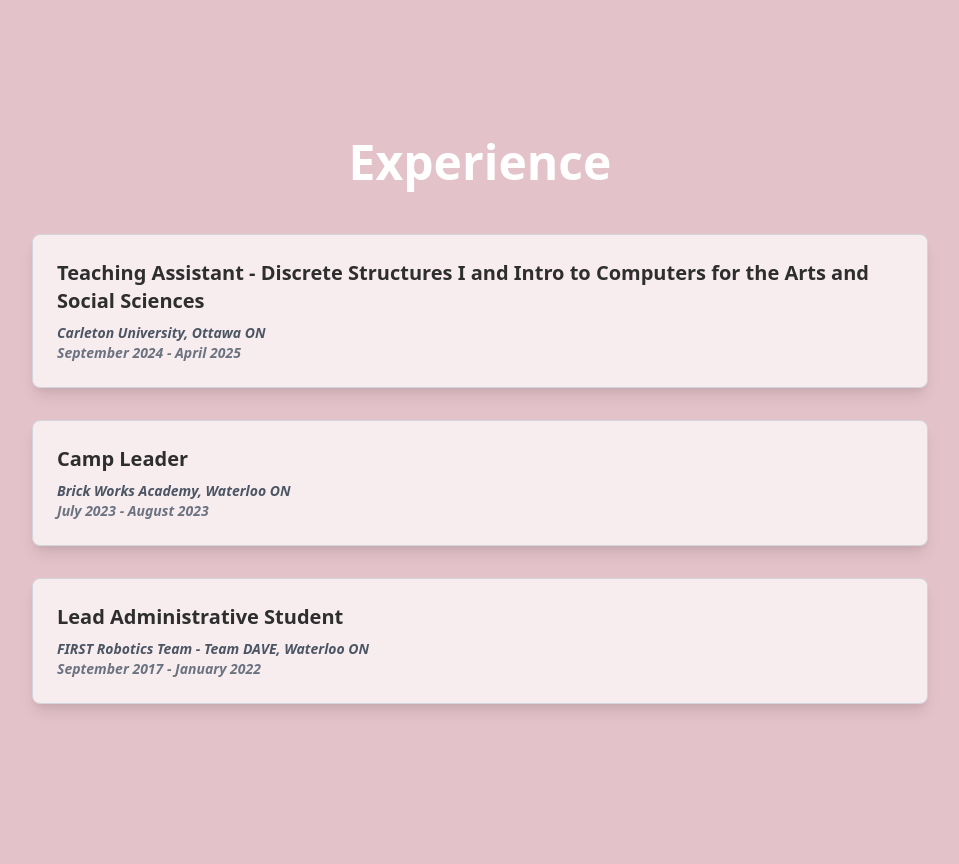
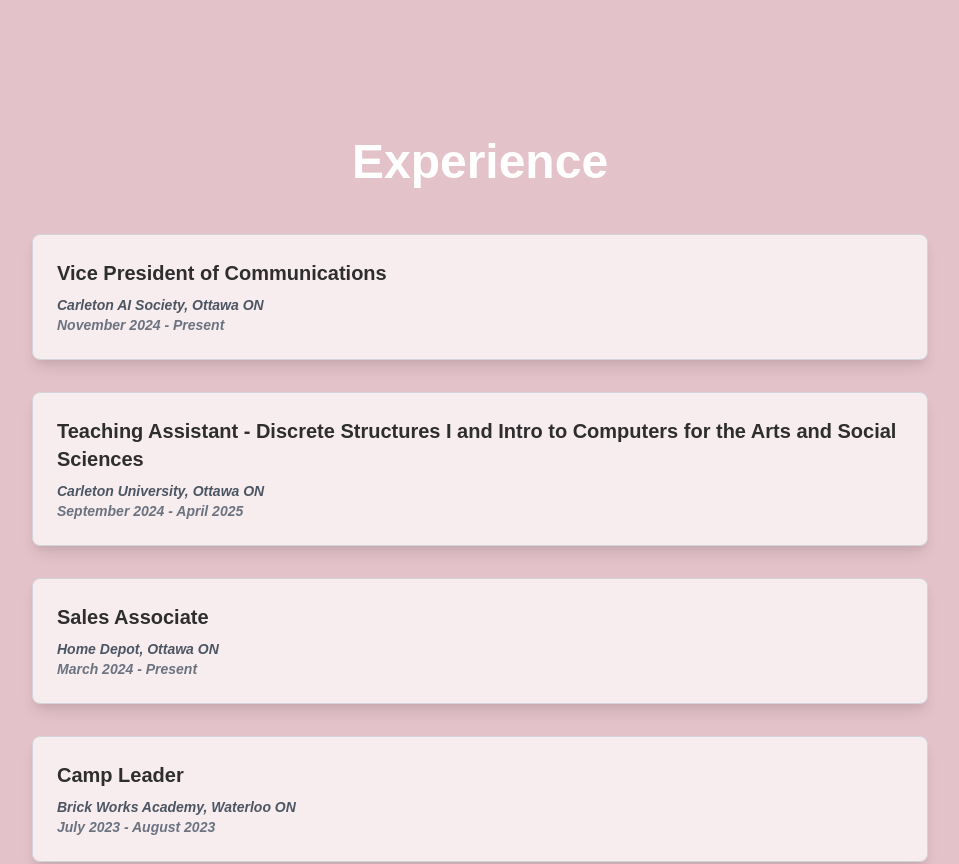
Before and after one commit to kierrabl/Portfolio-Website, a React (Create React App) app: page / in a window 1280 px wide. Shown: the part 1400-2264 px from the top of the page, without its empty margins (160-1119 px from the left). Built offline with nearby package versions, Linux system fonts and the light colour scheme.

Commit message:
updated experience and resume

```diff
--- a/src/content/Experience.js
+++ b/src/content/Experience.js
@@ -2,9 +2,19 @@ import ExperienceCard from "./ExperienceCard";
 
 const experiences = [
 	{
+		job: "Vice President of Communications",
+		companyAndLocation: "Carleton AI Society, Ottawa ON",
+		timeFrame: "November 2024 - Present"
+	},
+	{
 		job: "Teaching Assistant - Discrete Structures I and Intro to Computers for the Arts and Social Sciences",
 		companyAndLocation: "Carleton University, Ottawa ON",
 		timeFrame: "September 2024 - April 2025",
+	},
+	{
+		job: "Sales Associate",
+		companyAndLocation: "Home Depot, Ottawa ON",
+		timeFrame: "March 2024 - Present"
 	},
 	{
 		job: "Camp Leader",
@@ -21,7 +31,7 @@ const experiences = [
 function Experience() {
 	return (
 		<section id="Experience" className="py-32 px-4 bg-transparent scroll-mt-32" style={{ scrollMarginTop: "0px" }}>
-			<h2 className="text-5xl font-bold text-center text-white mb-12 font-navFont">Experience</h2>
+			<h2 className="text-5xl font-bold text-center text-white mb-12 font-body">Experience</h2>
 			<div className="flex flex-col gap-8 max-w-4xl mx-auto">
 				{experiences.map((experience, index) => (
 					<ExperienceCard key={index} {...experience} />
--- a/src/content/ExperienceCard.js
+++ b/src/content/ExperienceCard.js
@@ -1,9 +1,9 @@
 function ExperienceCard({ job, companyAndLocation, timeFrame }) {
 	return (
 		<div className="p-6 border border-gray-300 rounded-lg shadow-lg bg-white bg-opacity-70">
-			<h3 className="text-xl font-bold font-navFont text-custom-text mb-2">{job}</h3>
-			<p className="text-gray-600 font-navFont font-semibold text-sm italic">{companyAndLocation}</p>
-			<p className="text-gray-500 text-sm font-navFont font-semibold italic">{timeFrame}</p>
+			<h3 className="text-xl font-bold font-body text-custom-text mb-2">{job}</h3>
+			<p className="text-gray-600 font-body font-semibold text-sm italic">{companyAndLocation}</p>
+			<p className="text-gray-500 text-sm font-body font-semibold italic">{timeFrame}</p>
 		</div>
 	);
 }
--- a/src/content/Navbar.js
+++ b/src/content/Navbar.js
@@ -10,7 +10,7 @@ function Navbar() {
 	};
 
 	return (
-		<nav className="fixed top-0 left-0 w-full bg-custom-navBackground bg-opacity-60 z-50 px-6 py-4">
+		<nav className="fixed top-0 left-0 w-full bg-custom-background bg-opacity-60 z-50 px-6 py-4">
 			<div className="flex justify-between items-center">
 
 				<button className="md:hidden text-white" onClick={toggleMenu}>
@@ -26,8 +26,8 @@ function Navbar() {
 					<ul className="flex space-x-6">
 						<li><a className="text-white font-body text-lg font-bold hover:text-gray-300" href="https://www.linkedin.com/in/kierra-blankespoor">LinkedIn</a></li>
 						<li><a className="text-white font-body text-lg font-bold hover:text-gray-300" href="https://github.com/kierrabl">GitHub</a></li>
-						<li><a className="text-white font-body text-lg font-bold hover:text-gray-300" href="https://drive.google.com/file/d/1tmJEtU0Wnd_SgO-oRWpW_aSoMsTsm51D/view?usp=sharing">Resume</a></li>
-						<li><a className="text-white font-body text-lg font-bold hover:text-gray-300" href="mailto:kierra.blankespoor@gmail.com">Email</a></li>
+						<li><a className="text-white font-body text-lg font-bold hover:text-gray-300" href="https://drive.google.com/file/d/1GqohArtnvs8gd8LUr3waBmBE2yLr22_e/view?usp=sharing">Resume</a></li>
+						<li><a className="text-white font-body text-lg font-bold hover:text-gray-300" href="mailto:kierrablankespoor@cmail.carleton.ca">Email</a></li>
 					</ul>
 				</div>
 			</div>
@@ -42,8 +42,8 @@ function Navbar() {
 					<ul className="flex flex-col space-y-2 pt-2 border-t border-white">
 						<li><a className="text-white text-lg font-bold" href="https://www.linkedin.com/in/kierra-blankespoor">LinkedIn</a></li>
 						<li><a className="text-white text-lg font-bold" href="https://github.com/kierrabl">GitHub</a></li>
-						<li><a className="text-white text-lg font-bold" href="https://drive.google.com/file/d/1epGq9Fx83UHeT4pJzLk8kdI1sS_m8wLq/view?usp=sharing">Resume</a></li>
-						<li><a className="text-white text-lg font-bold" href="mailto:kierra.blankespoor@gmail.com">Email</a></li>
+						<li><a className="text-white text-lg font-bold" href="https://drive.google.com/file/d/1GqohArtnvs8gd8LUr3waBmBE2yLr22_e/view?usp=sharing">Resume</a></li>
+						<li><a className="text-white text-lg font-bold" href="mailto:kierrablankespoor@cmail.carleton.ca">Email</a></li>
 					</ul>
 				</div>
 			)}
```
